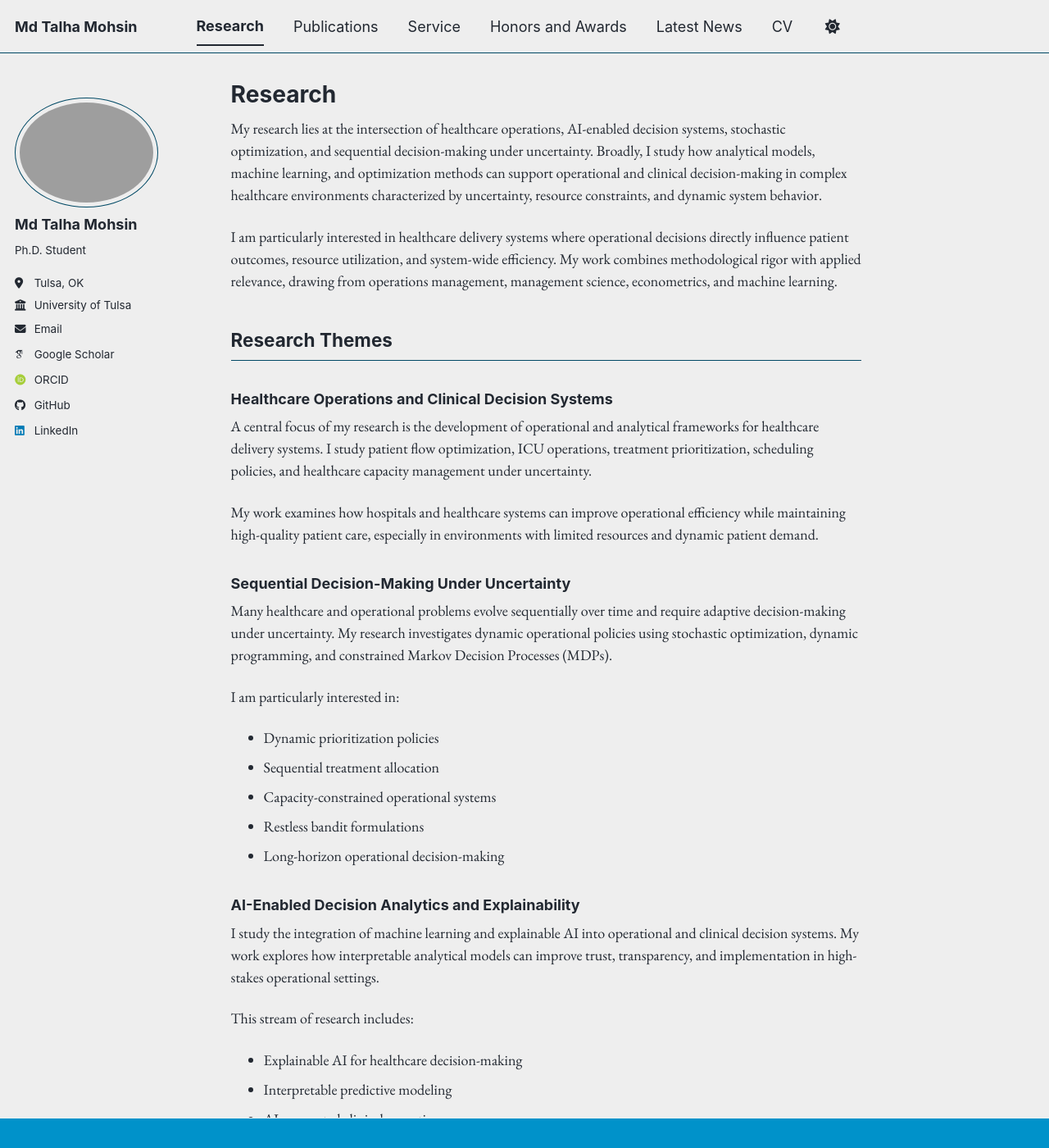
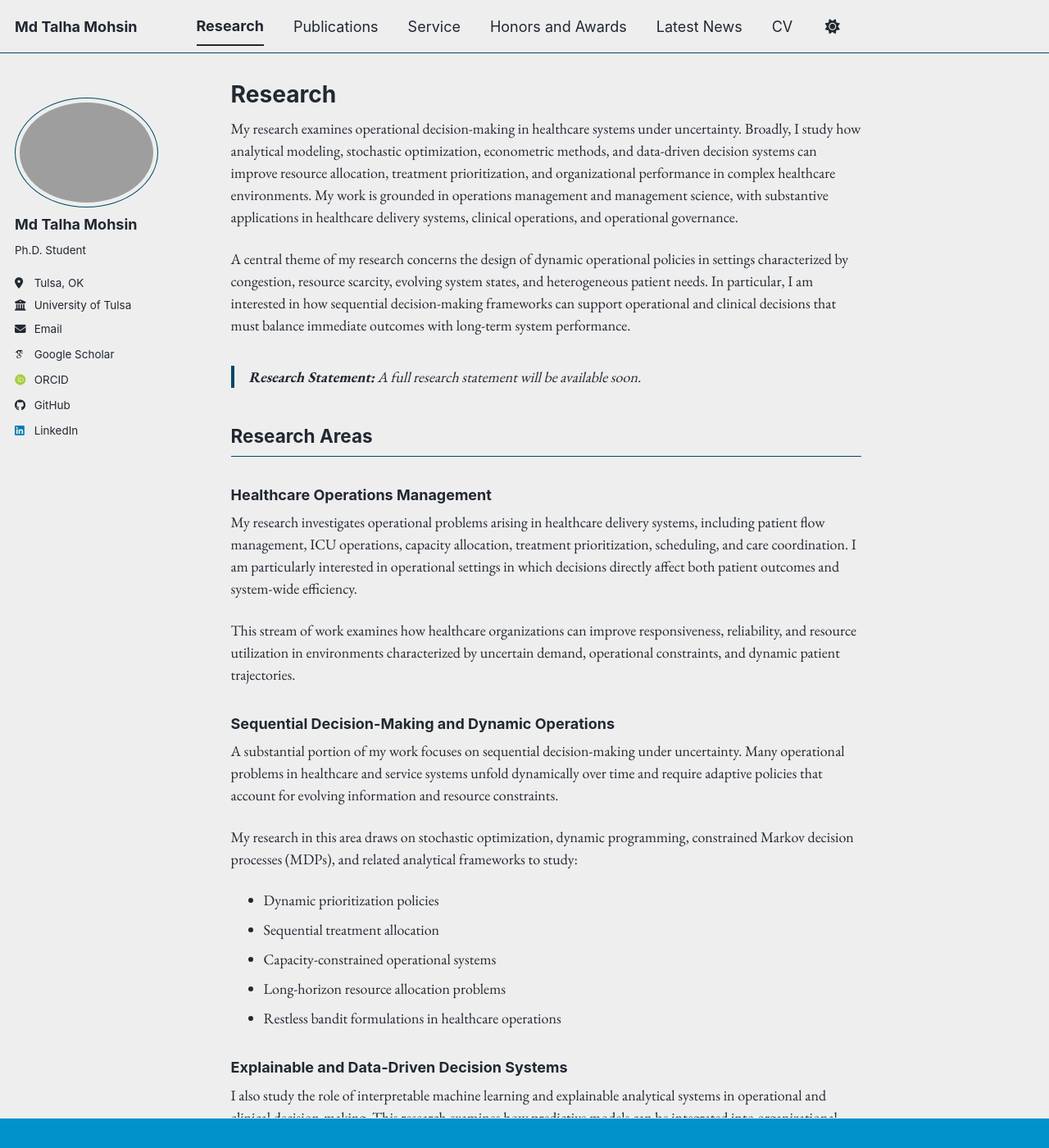
Before and after one commit to mdtalhamohsin/mdtalhamohsin.github.io, a Jekyll site: the page built from _pages/research.md, in a window 1280 px wide and 1400 px high. Shown: the whole window at 82% size. Built offline with Jekyll 4.4.1, drawn with Linux system fonts in a browser that asks for light colours; some web fonts are replaced; a script bundle is joined from its source files by our own code; library files that are not in the unit come from our copies; some of the changed text lies outside the part shown.

Commit message:
Update research.md

```diff
--- a/_pages/research.md
+++ b/_pages/research.md
@@ -5,71 +5,72 @@ permalink: /research/
 author_profile: true
 ---
 
-My research lies at the intersection of healthcare operations, AI-enabled decision systems, stochastic optimization, and sequential decision-making under uncertainty. Broadly, I study how analytical models, machine learning, and optimization methods can support operational and clinical decision-making in complex healthcare environments characterized by uncertainty, resource constraints, and dynamic system behavior.
+My research examines operational decision-making in healthcare systems under uncertainty. Broadly, I study how analytical modeling, stochastic optimization, econometric methods, and data-driven decision systems can improve resource allocation, treatment prioritization, and organizational performance in complex healthcare environments. My work is grounded in operations management and management science, with substantive applications in healthcare delivery systems, clinical operations, and operational governance.
 
-I am particularly interested in healthcare delivery systems where operational decisions directly influence patient outcomes, resource utilization, and system-wide efficiency. My work combines methodological rigor with applied relevance, drawing from operations management, management science, econometrics, and machine learning.
+A central theme of my research concerns the design of dynamic operational policies in settings characterized by congestion, resource scarcity, evolving system states, and heterogeneous patient needs. In particular, I am interested in how sequential decision-making frameworks can support operational and clinical decisions that must balance immediate outcomes with long-term system performance.
 
-## Research Themes
+> **Research Statement:** A full research statement will be available soon.
 
-### Healthcare Operations and Clinical Decision Systems
+## Research Areas
 
-A central focus of my research is the development of operational and analytical frameworks for healthcare delivery systems. I study patient flow optimization, ICU operations, treatment prioritization, scheduling policies, and healthcare capacity management under uncertainty.
+### Healthcare Operations Management
 
-My work examines how hospitals and healthcare systems can improve operational efficiency while maintaining high-quality patient care, especially in environments with limited resources and dynamic patient demand.
+My research investigates operational problems arising in healthcare delivery systems, including patient flow management, ICU operations, capacity allocation, treatment prioritization, scheduling, and care coordination. I am particularly interested in operational settings in which decisions directly affect both patient outcomes and system-wide efficiency.
 
-### Sequential Decision-Making Under Uncertainty
+This stream of work examines how healthcare organizations can improve responsiveness, reliability, and resource utilization in environments characterized by uncertain demand, operational constraints, and dynamic patient trajectories.
 
-Many healthcare and operational problems evolve sequentially over time and require adaptive decision-making under uncertainty. My research investigates dynamic operational policies using stochastic optimization, dynamic programming, and constrained Markov Decision Processes (MDPs).
+### Sequential Decision-Making and Dynamic Operations
 
-I am particularly interested in:
+A substantial portion of my work focuses on sequential decision-making under uncertainty. Many operational problems in healthcare and service systems unfold dynamically over time and require adaptive policies that account for evolving information and resource constraints.
+
+My research in this area draws on stochastic optimization, dynamic programming, constrained Markov decision processes (MDPs), and related analytical frameworks to study:
 - Dynamic prioritization policies
 - Sequential treatment allocation
 - Capacity-constrained operational systems
-- Restless bandit formulations
-- Long-horizon operational decision-making
+- Long-horizon resource allocation problems
+- Restless bandit formulations in healthcare operations
 
-### AI-Enabled Decision Analytics and Explainability
+### Explainable and Data-Driven Decision Systems
 
-I study the integration of machine learning and explainable AI into operational and clinical decision systems. My work explores how interpretable analytical models can improve trust, transparency, and implementation in high-stakes operational settings.
+I also study the role of interpretable machine learning and explainable analytical systems in operational and clinical decision-making. This research examines how predictive models can be integrated into organizational decision processes while maintaining transparency, interpretability, and institutional reliability.
 
-This stream of research includes:
-- Explainable AI for healthcare decision-making
+My interests in this area include:
+- Explainable AI in healthcare operations
 - Interpretable predictive modeling
-- AI-supported clinical operations
+- Decision-focused analytics
 - Human-centered analytical systems
-- Decision-focused machine learning
+- Institutional implementation of data-driven decision tools
 
-## Current Research Projects
+## Current Research
 
 ### Reliability-Based Modeling of Extubation Readiness in ICU Patients
 
-This project develops reliability-based and machine learning approaches for predicting extubation readiness in intensive care unit (ICU) settings. The objective is to support safer and more operationally efficient ventilator management decisions in critical care environments.
+This project develops reliability-based and predictive modeling approaches for extubation readiness assessment in intensive care settings. The study examines how analytical models can support ventilator management decisions and improve operational efficiency in critical care environments.
 
 ### Restless Bandit Policies for Capacity-Constrained Patient Treatment
 
-This research examines dynamic patient prioritization under capacity constraints using restless bandit formulations and stochastic optimization methods. The work focuses on treatment allocation policies in healthcare systems with limited operational resources.
+This research examines dynamic treatment allocation under healthcare capacity constraints using stochastic control and restless bandit formulations. The project studies prioritization policies for patient treatment in systems with limited operational resources and evolving patient states.
 
 ### Sequential De-Scaling and Operational Governance
 
-This project develops a dynamic operational governance framework for sequential exit and de-scaling decisions in operations and supply chains. The study examines how firms adapt operational relationships and governance structures under changing environmental and strategic conditions.
+This work develops a dynamic operational governance framework for sequential de-scaling and exit decisions in operations and supply chains. The study examines how organizations adapt governance structures and operational relationships under changing environmental and strategic conditions.
 
-### Explainable AI in Healthcare Information Systems
+### Explainable Decision Systems in Healthcare Analytics
 
-This research stream investigates the role of explainable AI in healthcare analytics and decision support systems. The work synthesizes methodological developments and operational implications of interpretable AI models in healthcare contexts.
+This research stream investigates the operational implications of explainable analytical systems in healthcare decision-making contexts. The work focuses on interpretability, institutional trust, and implementation challenges associated with predictive and decision-support systems.
 
 ## Methodological Interests
 
 My methodological interests include:
-
 - Stochastic optimization
 - Dynamic programming
-- Constrained Markov Decision Processes (MDPs)
+- Constrained Markov decision processes (MDPs)
 - Empirical econometrics
 - Causal inference and quasi-experimental methods
 - Statistical learning and predictive modeling
-- Explainable and interpretable AI
-- Sequential experimentation and operational analytics
+- Sequential experimentation
+- Operations analytics
 
-## Research Goal
+## Research Objective
 
-My long-term research goal is to develop rigorous analytical frameworks that improve operational decision-making in complex systems, particularly in healthcare environments where uncertainty, capacity limitations, and dynamic system behavior play critical roles in organizational and societal outcomes.
+My long-term research objective is to develop rigorous analytical frameworks for improving operational decision-making in complex systems, particularly healthcare environments where uncertainty, congestion, and resource limitations fundamentally shape organizational performance and societal outcomes.
```
